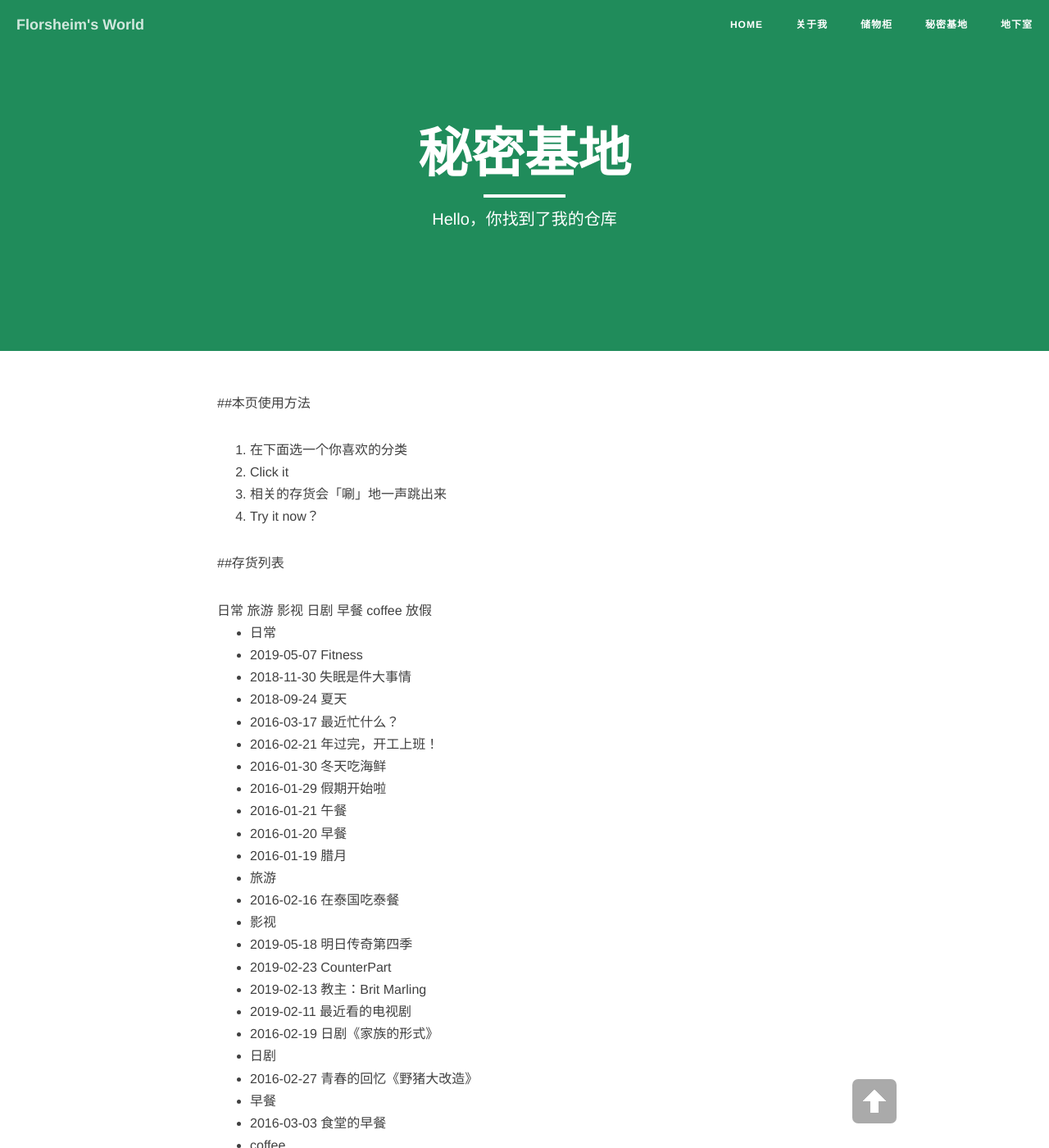
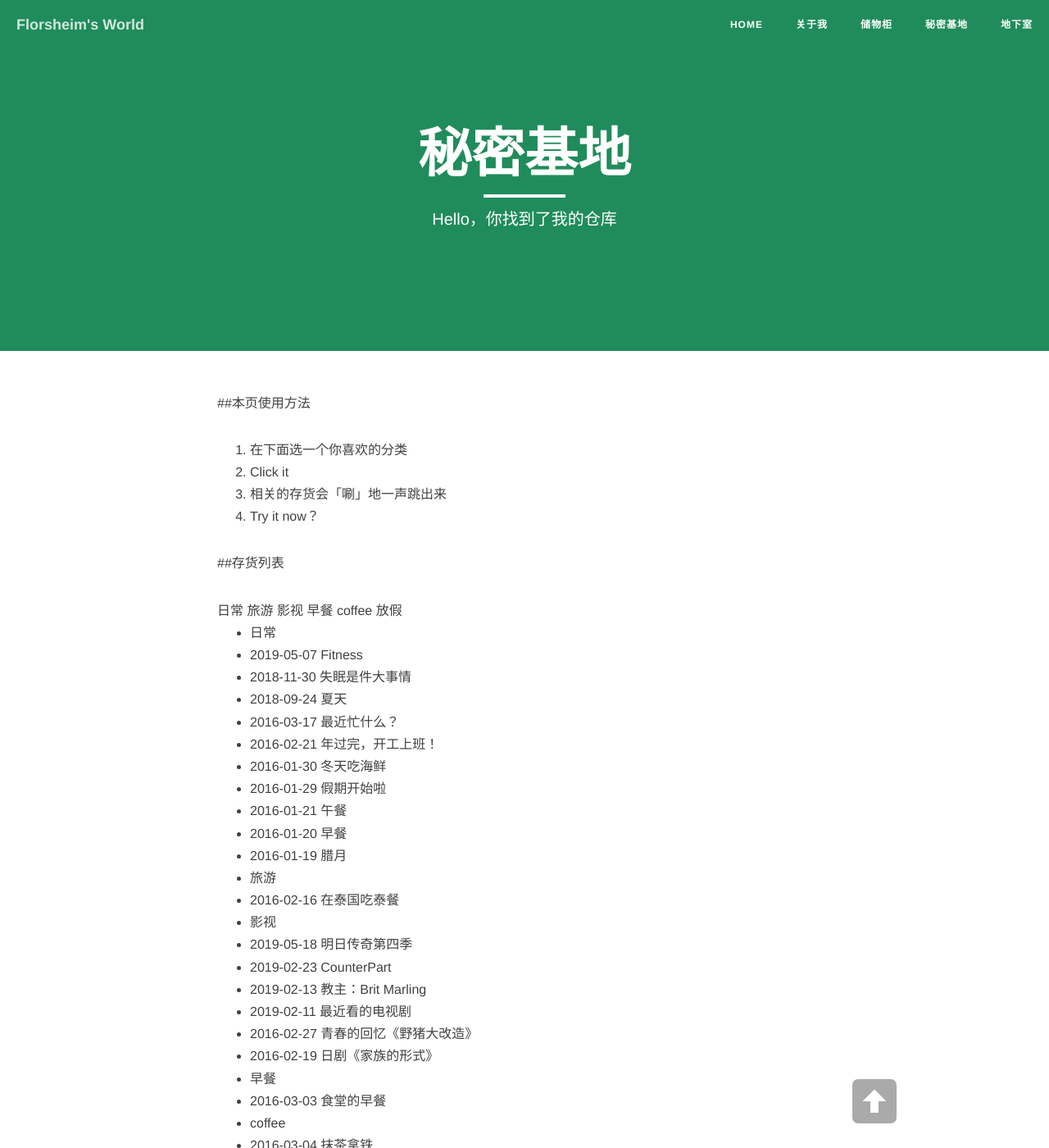
Before and after one commit to bear-kid/bear-kid.github.io, a Jekyll site: the page built from tags.md, in a window 1280 px wide and 1400 px high. Shown: the whole window at 82% size. Built offline with Jekyll 4.4.1, drawn with Linux system fonts in a browser that asks for light colours; nearby versions of some CDN libraries; library files that are not in the unit come from our copies.

Commit message:
Update 2016-02-27-qingchun.md

```diff
--- a/_posts/2016-02-27-qingchun.md
+++ b/_posts/2016-02-27-qingchun.md
@@ -3,7 +3,7 @@ layout: post
 title: 青春的回忆《野猪大改造》
 date: 2016-02-27
 categories: blog
-tags: [日剧]
+tags: [影视]
 description: 野猪，今年到底是官方发糖还是虐狗？
 
 ---
```
